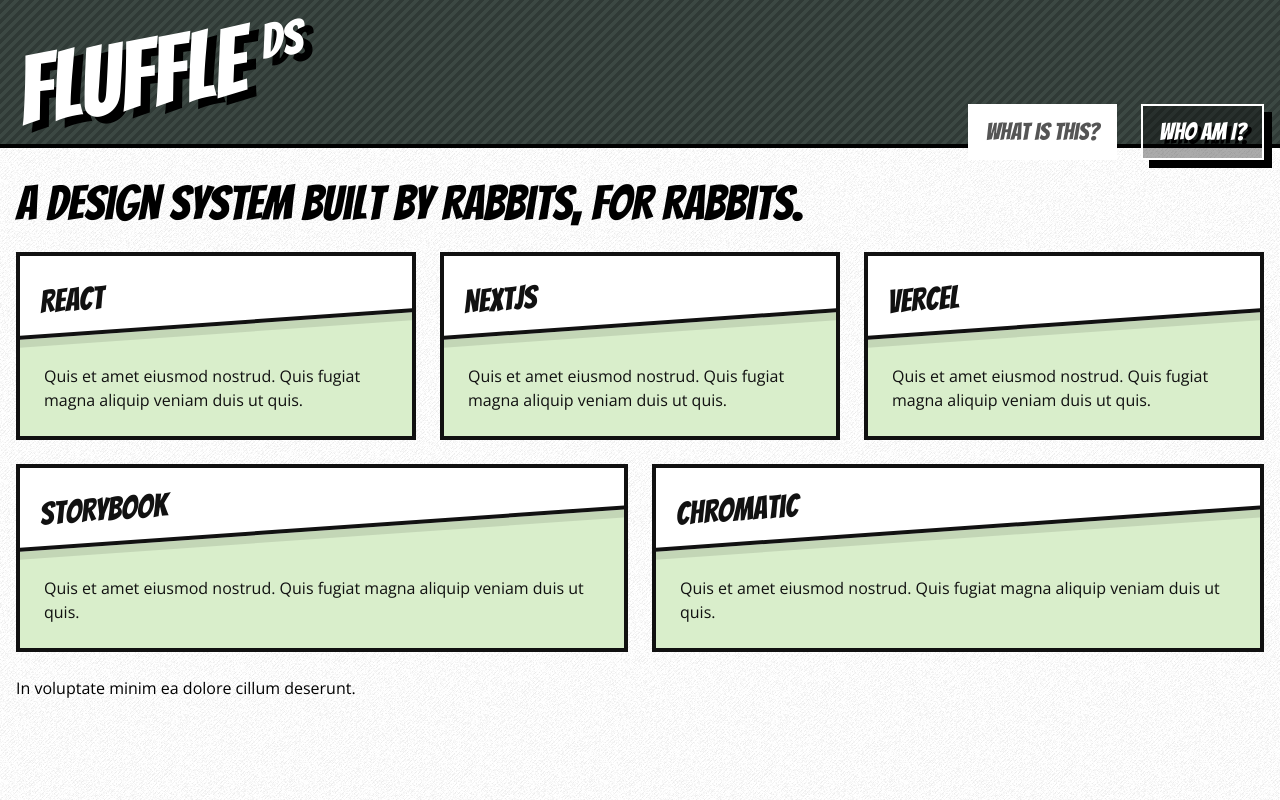
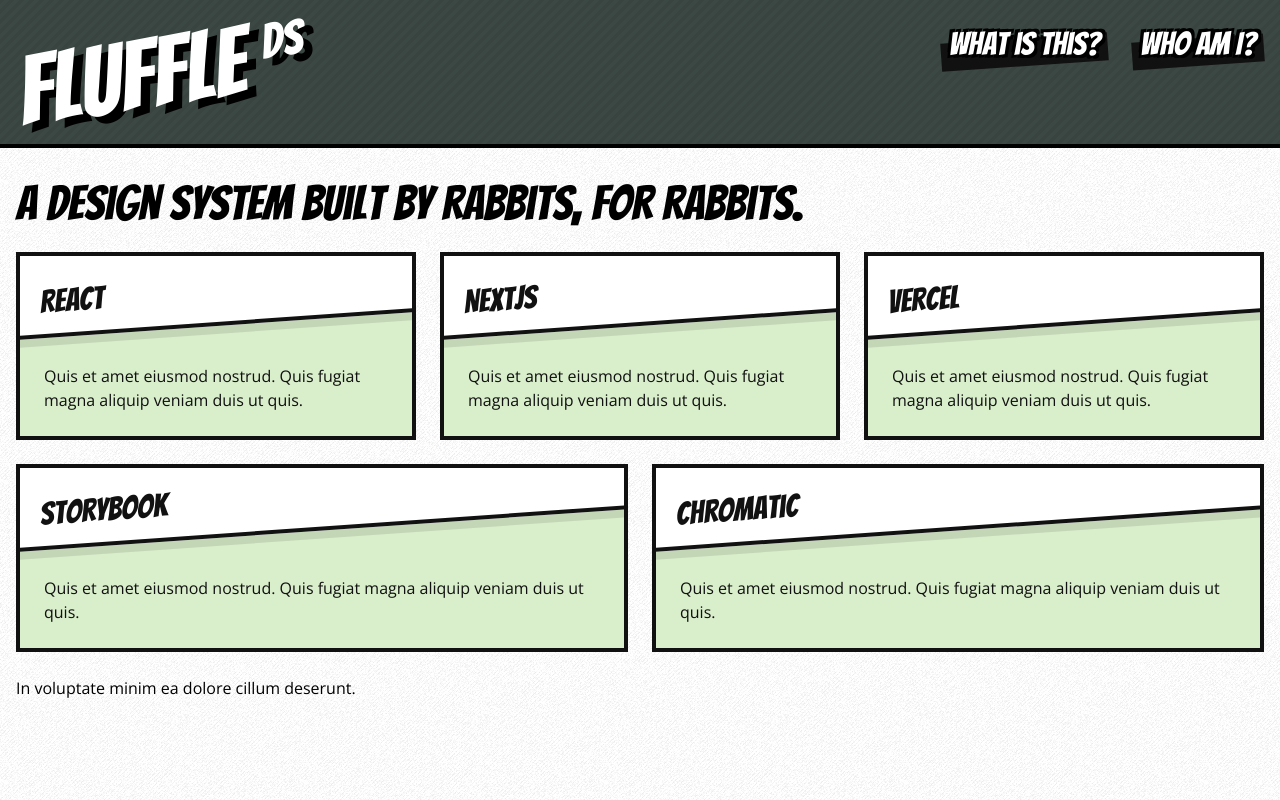
Before and after one commit to pixelrabbit/fluffle, a Next.js app: page / in a window 1280 px wide. Built offline with nearby package versions, Linux system fonts and the light colour scheme.

Commit message:
styling marquee

```diff
--- a/app/globals.scss
+++ b/app/globals.scss
@@ -8,6 +8,8 @@
   --spacer-sm: 16px;
   --spacer-md: 24px;
   --spacer-lg: 32px;
+
+  --color-link: hsl(105, 40%, 50%);
 }
 
 @media (prefers-color-scheme: dark) {
--- a/components/marquee/marquee.module.scss
+++ b/components/marquee/marquee.module.scss
@@ -13,7 +13,7 @@
     border-bottom: 4px solid var(--color-border);
 
     // bg diagonals
-    background-image: linear-gradient(135deg, rgba(0,0,0,0.2) 25%, transparent 25%, transparent 50%, rgba(0,0,0,0.2) 50%, rgba(0,0,0,0.2) 75%, transparent 75%, transparent);
+    background-image: linear-gradient(135deg, rgba(0,0,0,0.05) 25%, transparent 25%, transparent 50%, rgba(0,0,0,0.05) 50%, rgba(0,0,0,0.05) 75%, transparent 75%, transparent);
     background-size: 10px 10px;
 
     h1 {
@@ -27,29 +27,37 @@
     nav {
         position: relative;
         display: flex;
-        margin-bottom: calc(-1 * var(--spacer-sm));
         gap: var(--spacer-md);
+        margin: var(--spacer-sm) 0;
         a {
+            position: relative;
             color: #fff;
             text-decoration: none;
             font-family: var(--font-heading);
-            font-size: 1.5rem;
-            background-color: rgba(0,0,0,0.33);
-            border: 2px solid #fff;
-            padding: var(--spacer-xs) var(--spacer-sm);
-            text-shadow: var(--spacer-xxs) var(--spacer-xxs) 0 #000;
-            box-shadow: var(--spacer-xs) var(--spacer-xs) 0 #000;
-            transition: background-color 200ms ease-in-out;
-            &:hover,&:focus,&:active {
-                background-color: rgba(0,0,0,0.66);
+            font-size: 2rem;
+            padding: var(--spacer-xxs) var(--spacer-xs);
+            span {
+                position: relative;
+                text-shadow: -3px -3px 0 #000, 3px -3px 0 #000, -3px 3px 0 #000, 3px 3px 0 #000;
+            }
+            &:before {
+                content:"";
+                position: absolute;
+                width: 100%;
+                height: 50%;
+                top: 40%;
+                left: 0%;
+                background-color: #111;
+                transform: rotate(-4deg);
+            }
+            &:hover,&:focus {
+                &:before {
+                    background-color: var(--color-link);
+                }
             }
         }
         .active {
             pointer-events: none;
-            background-color: #fff;
-            color: #555;
-            text-shadow: none;
-            box-shadow: none;
         }
     }
 
@@ -81,7 +89,7 @@
     display: flex;
     flex-direction: column;
     justify-content: space-between;
-    align-items: flex-end;
+    align-items: flex-start;
     gap: var(--spacer-lg);
     @container marquee (width >= 768px){
         flex-direction: row;
--- a/components/marquee/marquee.tsx
+++ b/components/marquee/marquee.tsx
@@ -28,7 +28,7 @@
                 <h1>Fluffle <span>DS</span></h1>
                 <nav>
                     {links.map((link, i) => (
-                        <Link key={`sitenav_${i}`} className={clsx(pathname == link.href && styles.active)} href={link.href}>{link.text}</Link>
+                        <Link key={`sitenav_${i}`} className={clsx(pathname == link.href && styles.active)} href={link.href}><span>{link.text}</span></Link>
                     ))}
                 </nav>
             </div>
```
Also changed, not shown: components/deck/deck.tsx (line endings or trailing spaces).
